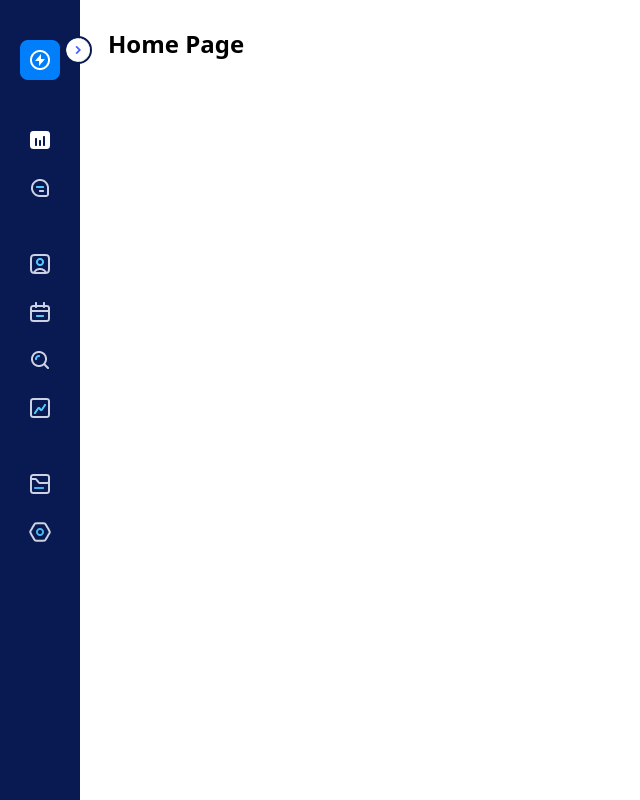
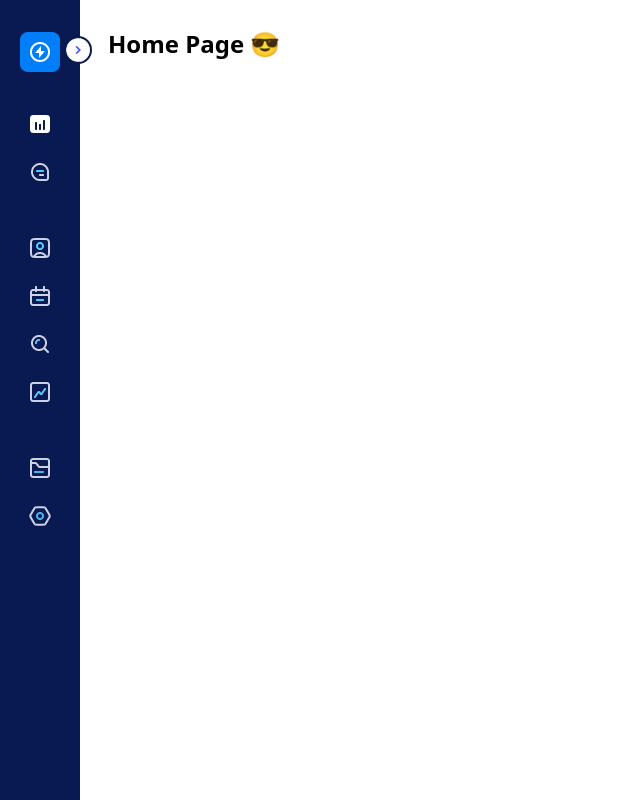
Before and after one commit to adel-fael/React-JS_Responsive-Sidebar, a React (Vite) app: page / in a window 1280 px wide. Shown: the whole page, without its empty margins (0-640 px from the left). Built offline with nearby package versions, Linux system fonts and the light colour scheme.

Commit message:
some final touches

```diff
--- a/src/components/Home.jsx
+++ b/src/components/Home.jsx
@@ -1,7 +1,7 @@
 const Home = () => {
   return (
     <div className="h-screen flex-1 p-7">
-      <h1 className="text-2xl font-semibold ">Home Page</h1>
+      <h1 className="text-2xl font-semibold ">Home Page 😎</h1>
     </div>
   )
 }
--- a/src/components/Sidebar.jsx
+++ b/src/components/Sidebar.jsx
@@ -1,3 +1,7 @@
+//! note: if you wanna test it locally change the src of the images
+
+
+
 const Sidebar = ({ open, setOpen, selected, setSelected }) => {
   const Menus = [
     { title: 'Dashboard', src: './Chart_fill' },
@@ -31,7 +35,7 @@ const Sidebar = ({ open, setOpen, selected, setSelected }) => {
             !open && 'scale-0'
           }`}
         >
-          Designer😎
+          Designer
         </h1>
       </div>
       <ul className="pt-6">
```
